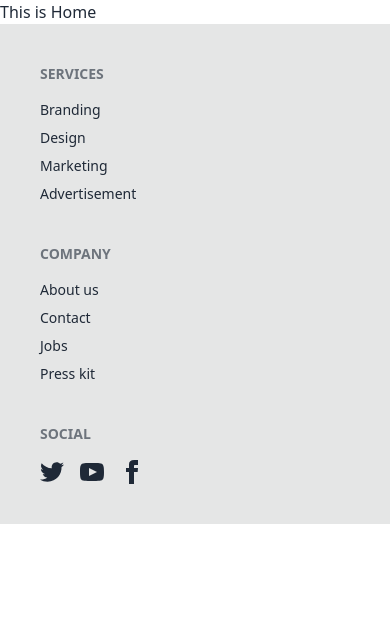
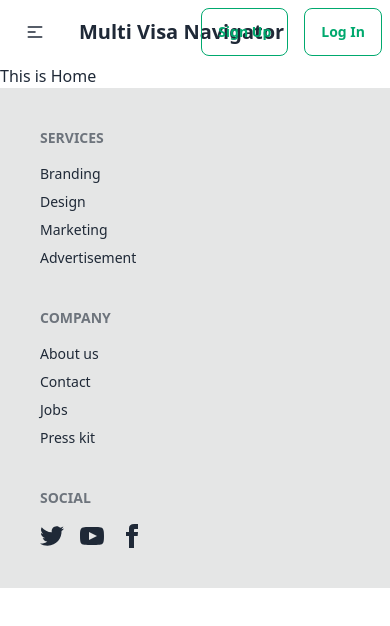
Before and after one commit to ImtiazAhmed01/multi-visa-navigator-client, a React (Vite) app: page / in a window 390 px wide. Shown: the top 626 px of the page. Built offline with nearby package versions, Linux system fonts and the light colour scheme; no server answers.

Commit message:
navbar added with private route conditions

```diff
--- a/src/Component/Navbar/Navbar.jsx
+++ b/src/Component/Navbar/Navbar.jsx
@@ -1,9 +1,134 @@
-import React from 'react';
+import React, { useContext } from "react";
+import { NavLink } from "react-router-dom";
+import { AuthContext } from "../Provider/authProvider";
+// import logo from "../../../public/favicon.ico";
 
 const Navbar = () => {
+    const { user, signOutUser } = useContext(AuthContext);
+
+    const handleLogout = async () => {
+        try {
+            await signOutUser();
+            console.log("User logged out successfully");
+        } catch (error) {
+            console.error("Logout error:", error.message);
+            alert("Failed to log out. Please try again.");
+        }
+    };
+
+    const links = (
+        <>
+            <li>
+                <NavLink to="/" activeClassName="active">
+                    Home
+                </NavLink>
+            </li>
+            <li>
+                <NavLink to="/allvisas" activeClassName="active">
+                    All Visas
+                </NavLink>
+            </li>
+
+            {user && user.displayName && (
+                <>
+                    <li>
+                        <NavLink to="/addvisa" activeClassName="active">
+                            Add Visa
+                        </NavLink>
+                    </li>
+                    <li>
+                        <NavLink to="/myaddedvisa" activeClassName="active">
+                            My Added Visa
+                        </NavLink>
+                    </li>
+                    <li>
+                        <NavLink to="/myvisaapplication" activeClassName="active">
+                            My Visa Application
+                        </NavLink>
+                    </li>
+                </>
+            )}
+        </>
+    );
+
     return (
         <div>
-
+            {user && user.displayName && (
+                <div className="bg-gray-100 text-center py-2">
+                    <span className="text-sm font-medium">
+                        Welcome, {user.displayName}!
+                    </span>
+                </div>
+            )}
+            <div className="navbar bg-base-100">
+                <div className="navbar-start">
+                    <div className="dropdown">
+                        <button tabIndex={0} className="btn btn-ghost lg:hidden">
+                            <svg
+                                xmlns="http://www.w3.org/2000/svg"
+                                className="h-5 w-5"
+                                fill="none"
+                                viewBox="0 0 24 24"
+                                stroke="currentColor"
+                            >
+                                <path
+                                    strokeLinecap="round"
+                                    strokeLinejoin="round"
+                                    strokeWidth="2"
+                                    d="M4 6h16M4 12h8m-8 6h16"
+                                />
+                            </svg>
+                        </button>
+                        <ul
+                            tabIndex={0}
+                            className="menu menu-sm dropdown-content mt-3 z-[1] p-2 shadow bg-base-100 rounded-box w-52"
+                        >
+                            {links}
+                        </ul>
+                    </div>
+                    {/* <img src={logo} alt="Lingo Bingo Logo" className="w-8 h-8" /> */}
+                    <NavLink
+                        to="/"
+                        className="btn btn-ghost normal-case text-xl font-bold"
+                    >
+                        Multi Visa Navigator
+                    </NavLink>
+                </div>
+                <div className="navbar-center hidden lg:flex">
+                    <ul className="menu menu-horizontal px-1">{links}</ul>
+                </div>
+                <div className="navbar-end gap-4 flex items-center">
+                    {user && user.photoURL && (
+                        <img
+                            src={user.photoURL}
+                            alt="User Avatar"
+                            className="w-8 h-8 rounded-full"
+                        />
+                    )}
+                    {user && user.displayName ? (
+                        <div className="flex items-center gap-4">
+                            <span className="text-sm font-medium">
+                                {user.displayName}
+                            </span>
+                            <button
+                                className="btn btn-success"
+                                onClick={handleLogout}
+                            >
+                                Log Out
+                            </button>
+                        </div>
+                    ) : (
+                        <div className="flex gap-4">
+                            <NavLink to="/register" className="btn btn-outline btn-success">
+                                Sign Up
+                            </NavLink>
+                            <NavLink to="/login" className="btn btn-outline btn-success">
+                                Log In
+                            </NavLink>
+                        </div>
+                    )}
+                </div>
+            </div>
         </div>
     );
 };
--- a/src/Component/PrivateRoute.jsx
+++ b/src/Component/PrivateRoute.jsx
@@ -1,7 +1,7 @@
+import React from "react";
 import { Navigate } from "react-router-dom";
 import { useContext } from "react";
 import { AuthContext } from './Provider/authProvider';
-
 
 const PrivateRoute = ({ children }) => {
     const { user } = useContext(AuthContext);
--- a/src/main.jsx
+++ b/src/main.jsx
@@ -36,8 +36,8 @@ const router = createBrowserRouter([
       { path: "register", element: <Register /> },
       { path: "allvisas", element: <AllVisas /> },
       { path: "addvisa", element: <PrivateRoute><AddVisa /></PrivateRoute> },
-      { path: "my", element: <PrivateRoute><MyAddVisa /></PrivateRoute> },
-      { path: "my-visa-application", element: <PrivateRoute><MyVisaApplication /></PrivateRoute> },
+      { path: "myaddedvisa", element: <PrivateRoute><MyAddVisa /></PrivateRoute> },
+      { path: "myvisaapplication", element: <PrivateRoute><MyVisaApplication /></PrivateRoute> },
     ],
   },
 ]);
```
